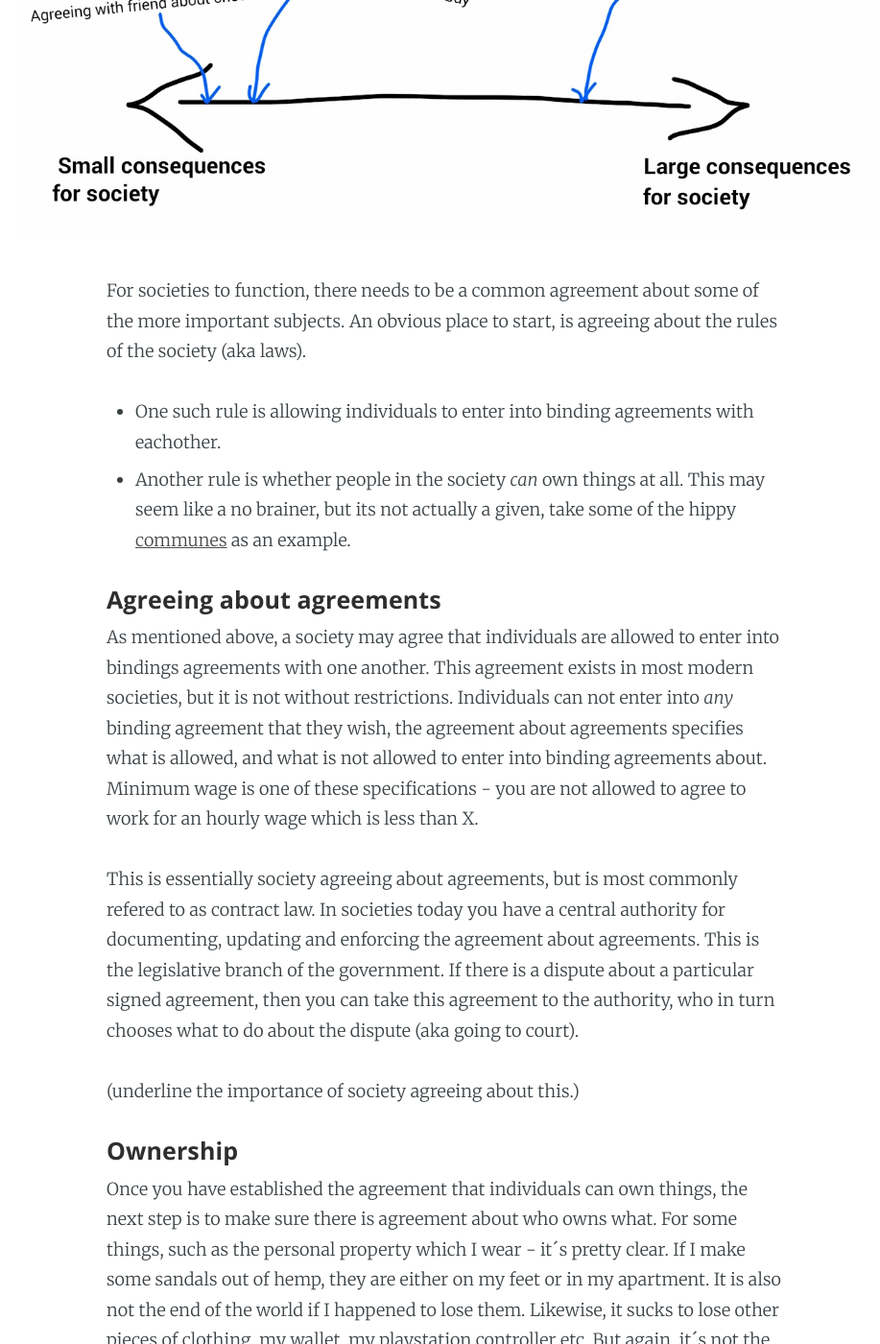
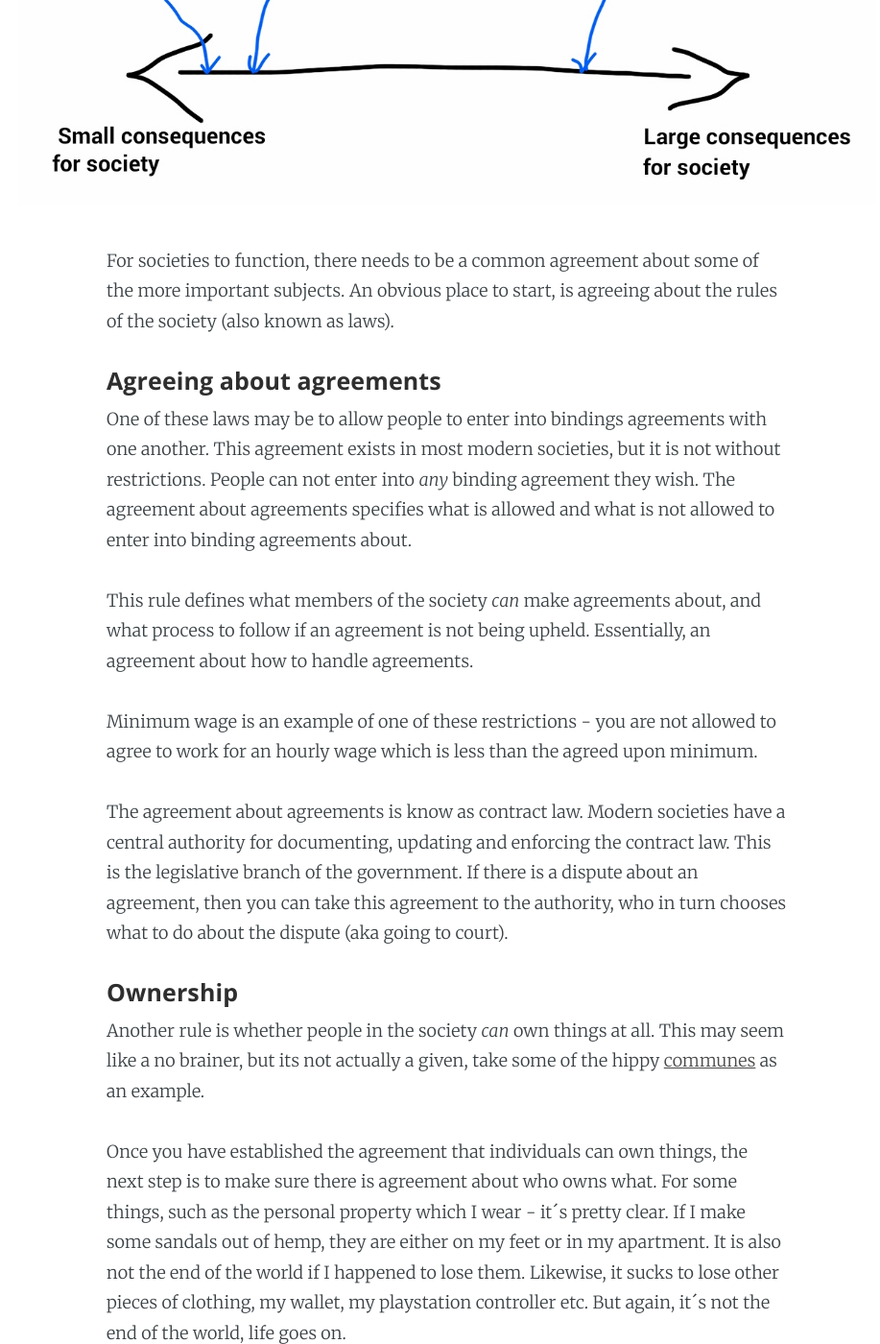
Before and after one commit to wrode/Blog, a Jekyll site: the page built from _posts/2016-05-29-Blockchain.md, in a window 1280 px wide and 1400 px high, scrolled down 1975 px. Shown: the whole window at 96% size, without its empty margins (174-1091 px from the left). Built offline with Jekyll 4.4.1, drawn with Linux system fonts in a browser that asks for light colours; some of the changed text lies outside the part shown.

Commit message:
Blockchain updates

```diff
--- a/_posts/2016-05-29-Blockchain.md
+++ b/_posts/2016-05-29-Blockchain.md
@@ -26,20 +26,23 @@ Different types of agreement have varying degrees of societal consequence. Some
 
 ![Consequences for society]({{ site.url }}/assets/images/ConsequencesForSociety.jpg)
 
-For societies to function, there needs to be a common agreement about some of the more important subjects. An obvious place to start, is agreeing about the rules of the society (aka laws).
+For societies to function, there needs to be a common agreement about some of the more important subjects. An obvious place to start, is agreeing about the rules of the society (also known as laws).
 
-- One such rule is allowing individuals to enter into binding agreements with eachother.
-- Another rule is whether people in the society *can* own things at all. This may seem like a no brainer, but its not actually a given, take some of the hippy [communes](https://en.wikipedia.org/wiki/Commune) as an example.
 
 #### Agreeing about agreements
 
-As mentioned above, a society may agree that individuals are allowed to enter into bindings agreements with one another. This agreement exists in most modern societies, but it is not without restrictions. Individuals can not enter into *any* binding agreement that they wish, the agreement about agreements specifies what is allowed, and what is not allowed to enter into binding agreements about. Minimum wage is one of these specifications - you are not allowed to agree to work for an hourly wage which is less than X.
+One of these laws may be to allow people to enter into bindings agreements with one another. This agreement exists in most modern societies, but it is not without restrictions. People can not enter into *any* binding agreement they wish. The agreement about agreements specifies what is allowed and what is not allowed to enter into binding agreements about.
 
-This is essentially society agreeing about agreements, but is most commonly refered to as contract law. In societies today you have a central authority for documenting, updating and enforcing the agreement about agreements. This is the legislative branch of the government. If there is a dispute about a particular signed agreement, then you can take this agreement to the authority, who in turn chooses what to do about the dispute (aka going to court).
+This rule defines what members of the society *can* make agreements about, and what process to follow if an agreement is not being upheld. Essentially, an agreement about how to handle agreements.
 
-(underline the importance of society agreeing about this.)
+Minimum wage is an example of one of these restrictions - you are not allowed to agree to work for an hourly wage which is less than the agreed upon minimum.
+
+The agreement about agreements is know as contract law. Modern societies have a central authority for documenting, updating and enforcing the contract law. This is the legislative branch of the government. If there is a dispute about an agreement, then you can take this agreement to the authority, who in turn chooses what to do about the dispute (aka going to court).
+
 
 #### Ownership
+
+Another rule is whether people in the society *can* own things at all. This may seem like a no brainer, but its not actually a given, take some of the hippy [communes](https://en.wikipedia.org/wiki/Commune) as an example.
 
 Once you have established the agreement that individuals can own things, the next step is to make sure there is agreement about who owns what. For some things, such as the personal property which I wear - it´s pretty clear. If I make some sandals out of hemp, they are either on my feet or in my apartment. It is also not the end of the world if I happened to lose them. Likewise, it sucks to lose other pieces of clothing, my wallet, my playstation controller etc. But again, it´s not the end of the world, life goes on.
 
@@ -47,13 +50,11 @@ Then there are the big things. Things that *really* do impact you if you lose th
 
 So what is stopping another person from sneaking in to my apartment and claiming it for himself, while I am strolling about town in my new hemp sandals?
 
-The problem is that todays societies are so huge that people can´t be expected to keep track of who owns which apartment.
-
-And you cannot trust individuals to report this themselves, because there is an incentive problem. Why would society trust that the apartment is mine when the other guy claiming that the apartment is his is just as credible. In fact, he´s more credible, because he is wearing a suit and I am wearing hemp sandals.
+The problem is that todays societies are so huge that people can´t be expected to keep track of who owns which apartment. You cannot trust individuals to report this themselves, because there is an incentive problem. Why would society trust that the apartment is mine when the con artist claiming that the apartment is his is just as credible. In fact, he´s more credible, because he is wearing a suit and I am wearing hemp sandals.
 
 ![Who owns the apartment]({{ site.url }}/assets/images/WhosApartment.jpg)
 
-This rule defines what members of the society *can* make agreements about, and what process to follow if an agreement is not being upheld. Essentially, an agreement about how to handle agreements.
+
 
 - Some form of government will document who owns which real estate.
 - A bank will dokument the balance of account holders.
```
Also changed, not shown: other parts of _posts/2016-05-29-Blockchain.md (+3 -3 lines).
